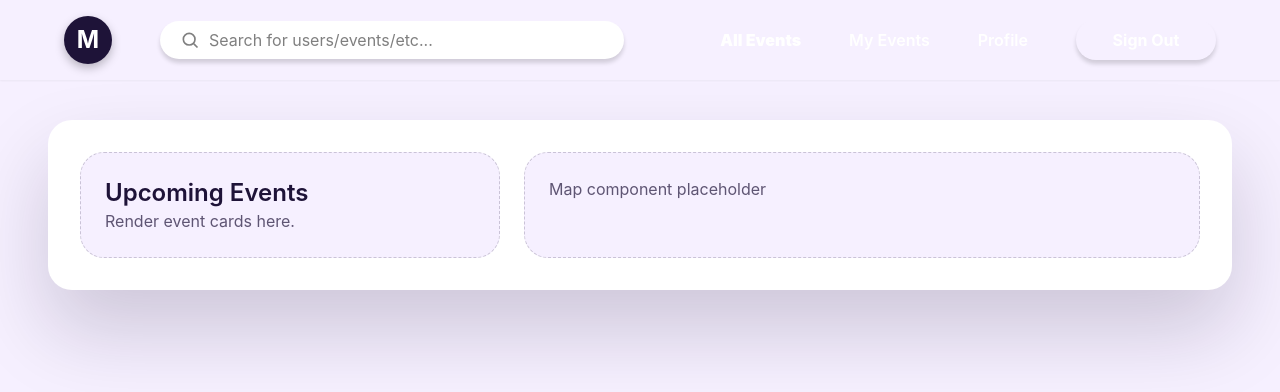
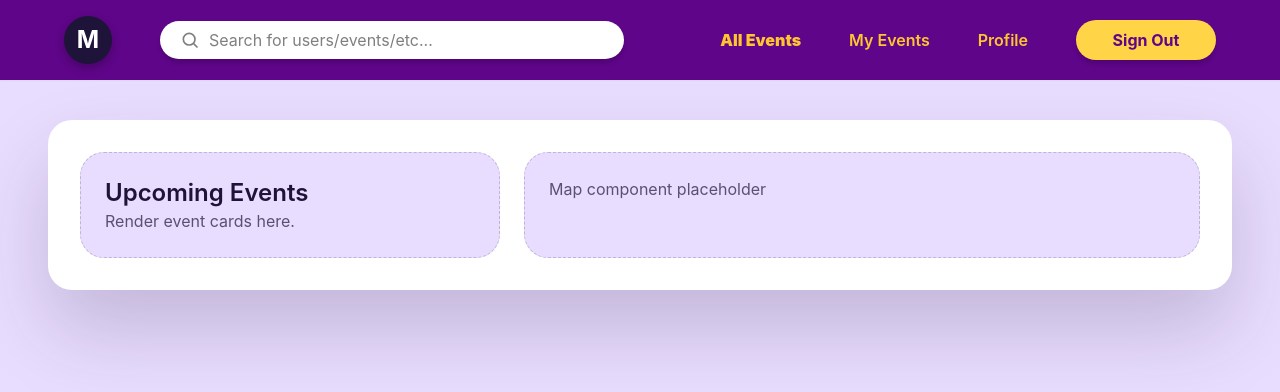
Before and after one commit to redchipmonk/motion, a React (Vite) app in the folder client/: page /events in a window 1280 px wide. Shown: the top 392 px of the page. Built offline with nearby package versions, Linux system fonts and the light colour scheme.

Commit message:
Fix color palette within tailwind configs

```diff
--- a/client/src/theme.ts
+++ b/client/src/theme.ts
@@ -1,5 +1,5 @@
 const palette = {
-  primaryPurple: '#5F0589',
+  purple: '#5F0589',
   deepPurple: '#301071',
   lilac: '#D5B2FF',
   lavender: '#E9DDFF',
@@ -7,7 +7,8 @@ const palette = {
   warmWhite: '#F9F6FF',
   yellow: '#FFD446',
   yellowShadow: '#F2C321',
-  navLink: '#FFC531',
+  gold: '#FFC531',
+  plum: '#1E1338',
 }
 
 const fontSizeClass = (px: number) => `text-[${px}px]`
@@ -43,7 +44,7 @@ export const motionTheme = {
   text: {
     field: 'text-[#3F3A46]',
     helper: 'text-[#4A4359]',
-    accent: `text-[${palette.primaryPurple}]`,
+    accent: 'text-motion-purple',
     placeholder: 'placeholder:text-[#7E7A88]',
   },
   borders: {
@@ -60,38 +61,38 @@ export const motionTheme = {
     navFocusRing: 'focus:shadow-[0_0_0_2px_rgba(124,45,210,0.35)]',
   },
   states: {
-    primaryHoverBorder: 'hover:border-[#4B0082]',
-    primaryActiveBorder: `active:border-[${palette.orange}]`,
-    primaryActiveBg: `active:bg-[${palette.orange}]`,
+    primaryHoverBorder: 'hover:border-motion-deepPurple',
+    primaryActiveBorder: 'active:border-motion-orange',
+    primaryActiveBg: 'active:bg-motion-orange',
     primaryActiveText: 'active:text-white',
     secondaryHoverBorder: 'hover:border-[#d9d9d9]',
     secondaryHoverBg: 'hover:bg-[#d9d9d9]',
     secondaryActiveBorder: 'active:border-black',
     secondaryActiveBg: 'active:bg-black',
     secondaryActiveText: 'active:text-white',
-    formFocusBorder: `focus-within:border-[${palette.primaryPurple}]`,
+    formFocusBorder: 'focus-within:border-motion-purple',
     navInputFocusBorder: '',
-    navIconFocus: `group-focus-within:text-[${palette.primaryPurple}]`,
+    navIconFocus: 'group-focus-within:text-motion-purple',
     navLinkHover: 'hover:text-white',
-    navSignOutActiveBg: `active:bg-[${palette.orange}]`,
+    navSignOutActiveBg: 'active:bg-motion-orange',
     navSignOutActiveText: 'active:text-white',
   },
   nav: {
-    background: `bg-[${palette.primaryPurple}]`,
-    link: `text-[${palette.navLink}]`,
-    signOutBg: `bg-[${palette.yellow}]`,
+    background: 'bg-motion-purple',
+    link: 'text-motion-gold',
+    signOutBg: 'bg-motion-yellow',
   },
   gradients: {
     authBackgroundFrom: 'from-[#f8f3ff]',
     authBackgroundTo: 'to-[#f0e7ff]',
   },
   accents: {
-    orangeCircle: `bg-[${palette.orange}]`,
-    lilacCircle: 'bg-[#D7C0FF]',
-    deepPurple: `bg-[${palette.deepPurple}]`,
-    pastelLilac: `bg-[${palette.lilac}]`,
-    pastelLavender: `bg-[${palette.lavender}]`,
-    warmWhite: `bg-[${palette.warmWhite}]`,
+    orangeCircle: 'bg-motion-orange',
+    lilacCircle: 'bg-motion-lilac',
+    deepPurple: 'bg-motion-deepPurple',
+    pastelLilac: 'bg-motion-lilac',
+    pastelLavender: 'bg-motion-lavender',
+    warmWhite: 'bg-motion-warmWhite',
   },
 }
 
--- a/client/tailwind.config.js
+++ b/client/tailwind.config.js
@@ -6,20 +6,19 @@ export default {
       colors: {
         motion: {
           purple: '#5F0589',
+          deepPurple: '#301071',
+          lilac: '#D5B2FF',
+          lavender: '#E9DDFF',
+          orange: '#EC6504',
+          warmWhite: '#F9F6FF',
           yellow: '#FFD446',
-          lavender: '#F6F0FF',
+          yellowShadow: '#F2C321',
+          gold: '#FFC531',
           plum: '#1E1338',
         },
       },
       fontFamily: {
-        sans: [
-          'Inter',
-          'Segoe UI',
-          'system-ui',
-          '-apple-system',
-          'BlinkMacSystemFont',
-          'sans-serif',
-        ],
+        sans: ['Inter', 'Segoe UI', 'system-ui', '-apple-system', 'BlinkMacSystemFont', 'sans-serif'],
       },
       boxShadow: {
         card: '0 40px 80px rgba(24, 9, 46, 0.18)',
```
